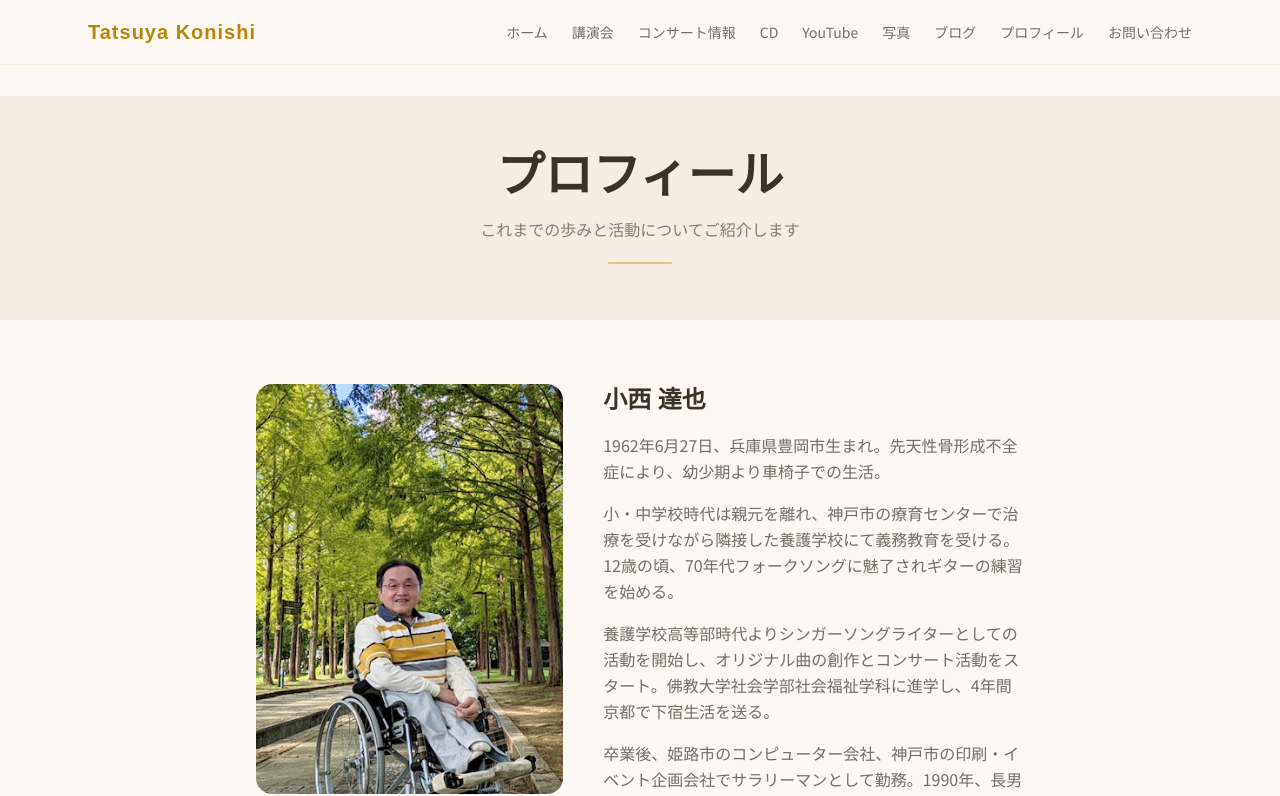
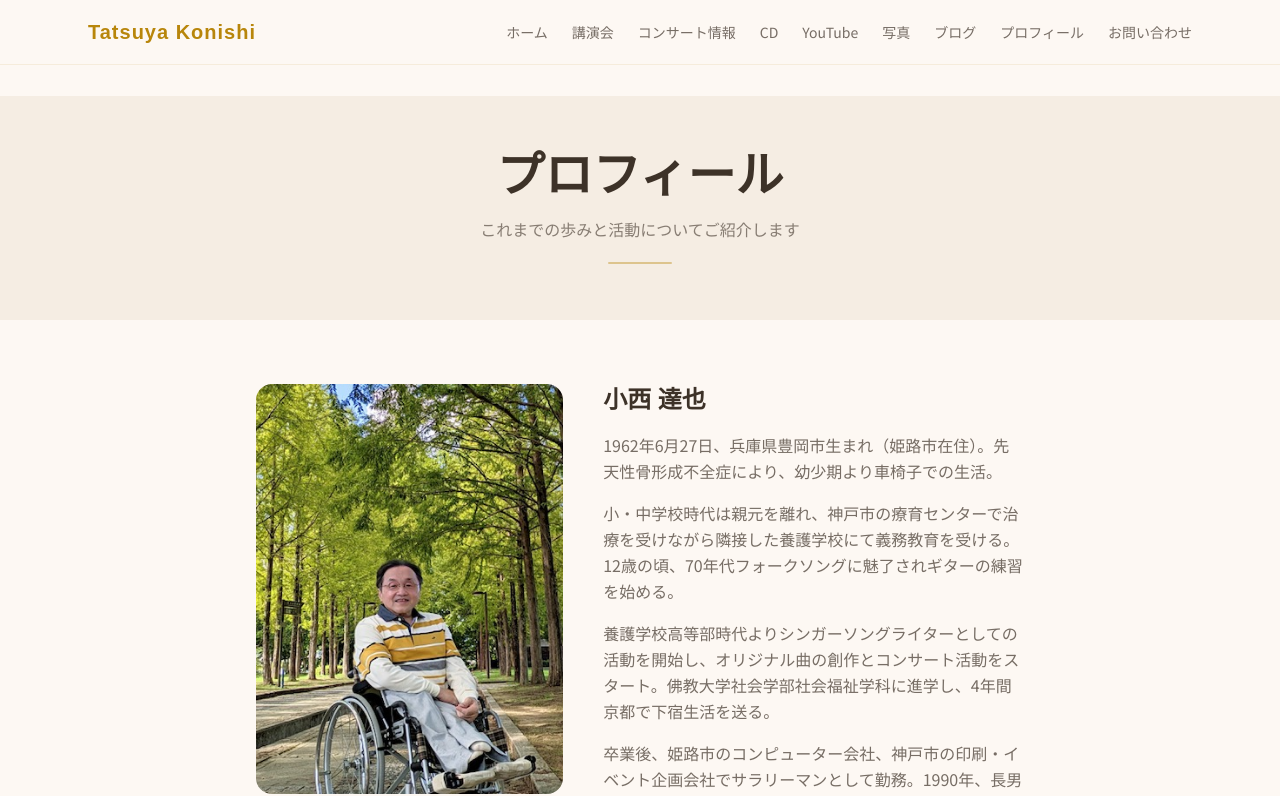
Before and after one commit to gitmrk2k6/farther-hp, a Next.js app: page /profile in a window 1280 px wide. Shown: the top 796 px of the page. Built offline with nearby package versions, Linux system fonts and the light colour scheme.

Commit message:
fix: プロフィールに姫路市在住を追加
Co-Authored-By: Claude Opus 4.6 <noreply@anthropic.com>

```diff
--- a/src/app/profile/page.tsx
+++ b/src/app/profile/page.tsx
@@ -39,7 +39,7 @@ export default function ProfilePage() {
                 </h3>
                 <div className="space-y-4 text-foreground/70 leading-relaxed">
                   <p>
-                    1962年6月27日、兵庫県豊岡市生まれ。先天性骨形成不全症により、幼少期より車椅子での生活。
+                    1962年6月27日、兵庫県豊岡市生まれ（姫路市在住）。先天性骨形成不全症により、幼少期より車椅子での生活。
                   </p>
                   <p>
                     小・中学校時代は親元を離れ、神戸市の療育センターで治療を受けながら隣接した養護学校にて義務教育を受ける。12歳の頃、70年代フォークソングに魅了されギターの練習を始める。
--- a/src/components/HomeClient.tsx
+++ b/src/components/HomeClient.tsx
@@ -147,7 +147,7 @@ export default function HomeClient({ newsItems, blogPreviews }: HomeClientProps)
           <FadeIn>
             <div className="bg-card-bg rounded-2xl p-8 md:p-12 shadow-sm text-center">
               <p className="text-foreground/70 leading-relaxed text-lg">
-                1962年、兵庫県豊岡市生まれ。
+                1962年、兵庫県豊岡市生まれ（姫路市在住）。
                 先天性骨形成不全症により幼少から車椅子で生活しながら、
                 12歳でギターを手にし、現在は全国各地で
                 コンサートや講演活動を行っています。
```
